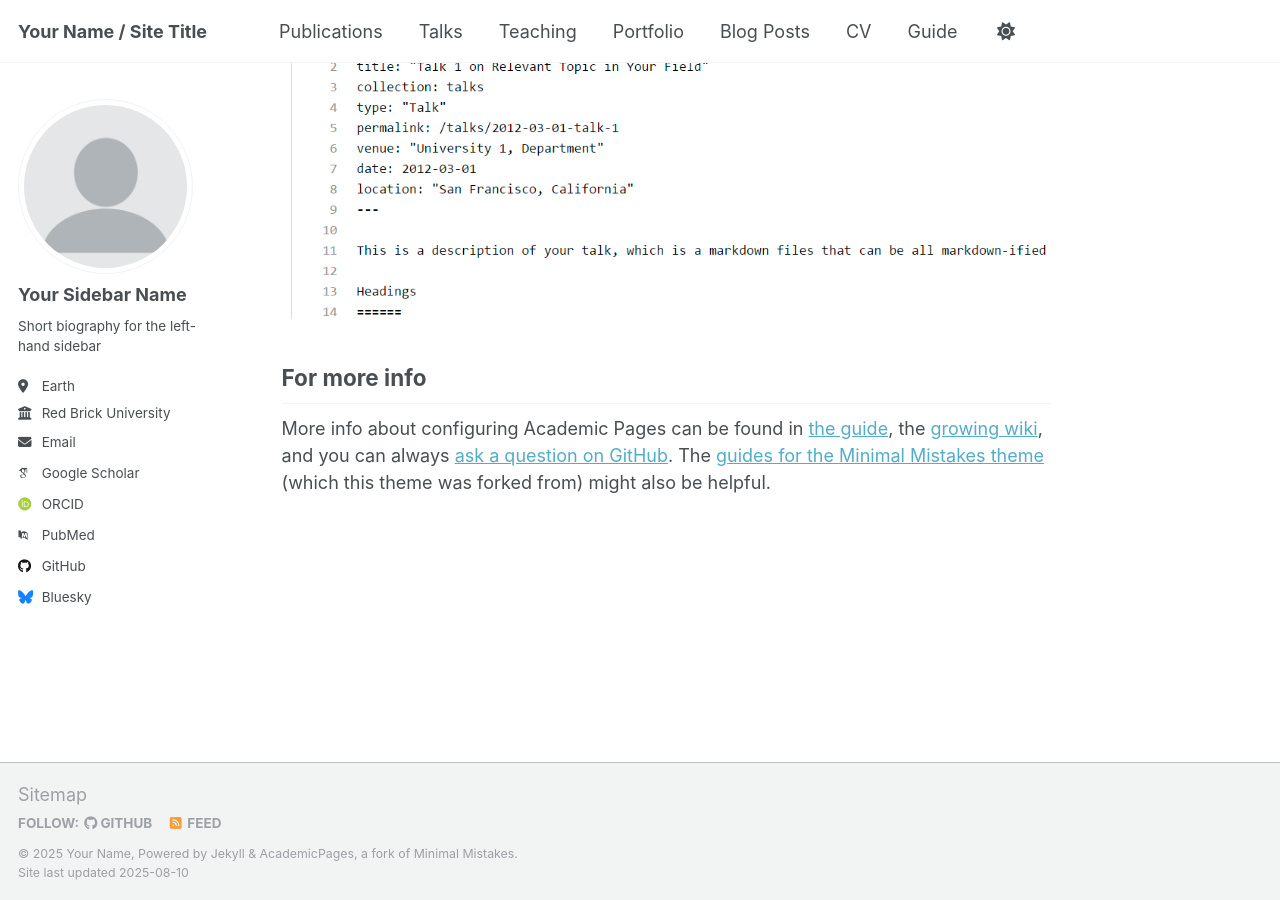
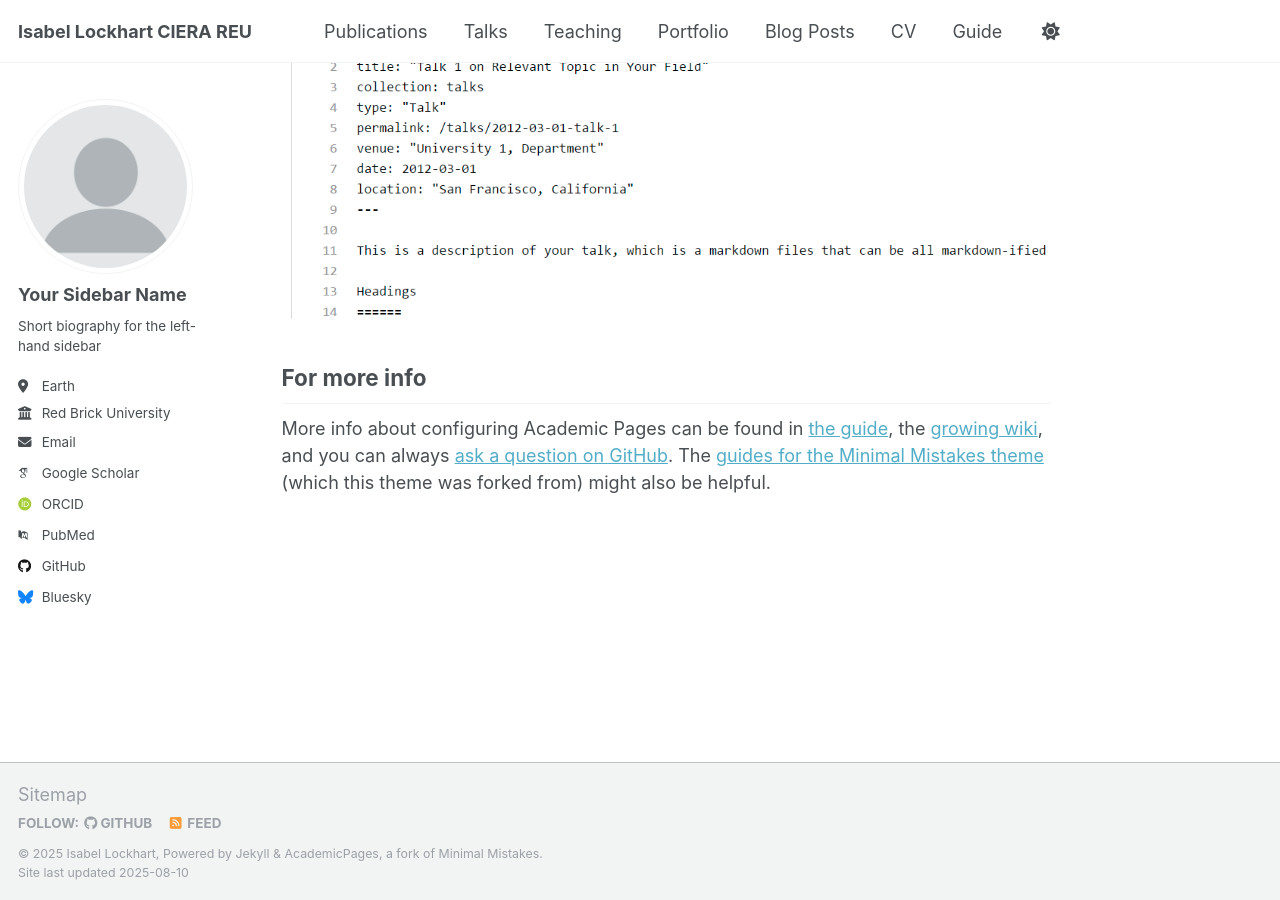
Before and after one commit to Isabel-Lockhart/CIERA, a Jekyll site: the page built from _pages/about.md, in a window 1280 px wide and 900 px high, scrolled down 2880 px. Built offline with Jekyll 4.4.1, drawn with Linux system fonts in a browser that asks for light colours; some web fonts are replaced; a script that is not in the unit is left out.

Commit message:
Update _config.yml
Added title and name

```diff
--- a/_config.yml
+++ b/_config.yml
@@ -9,9 +9,9 @@
 # Basic Site Settings
 locale                   : "en-US"
 site_theme               : "default"
-title                    : "Your Name / Site Title"
+title                    : "Isabel Lockhart CIERA REU"
 title_separator          : "-"
-name                     : &name "Your Name"
+name                     : &name "Isabel Lockhart"
 description              : &description "personal description"
 url                      : https://academicpages.github.io # the base hostname & protocol for your site e.g. "https://[your GitHub username].github.io" or if you already have some other page hosted on Github then use "https://[your GitHub username].github.io/[Your Repo Name]"
 baseurl                  : "" # the subpath of your site, e.g. "/blog"
```
